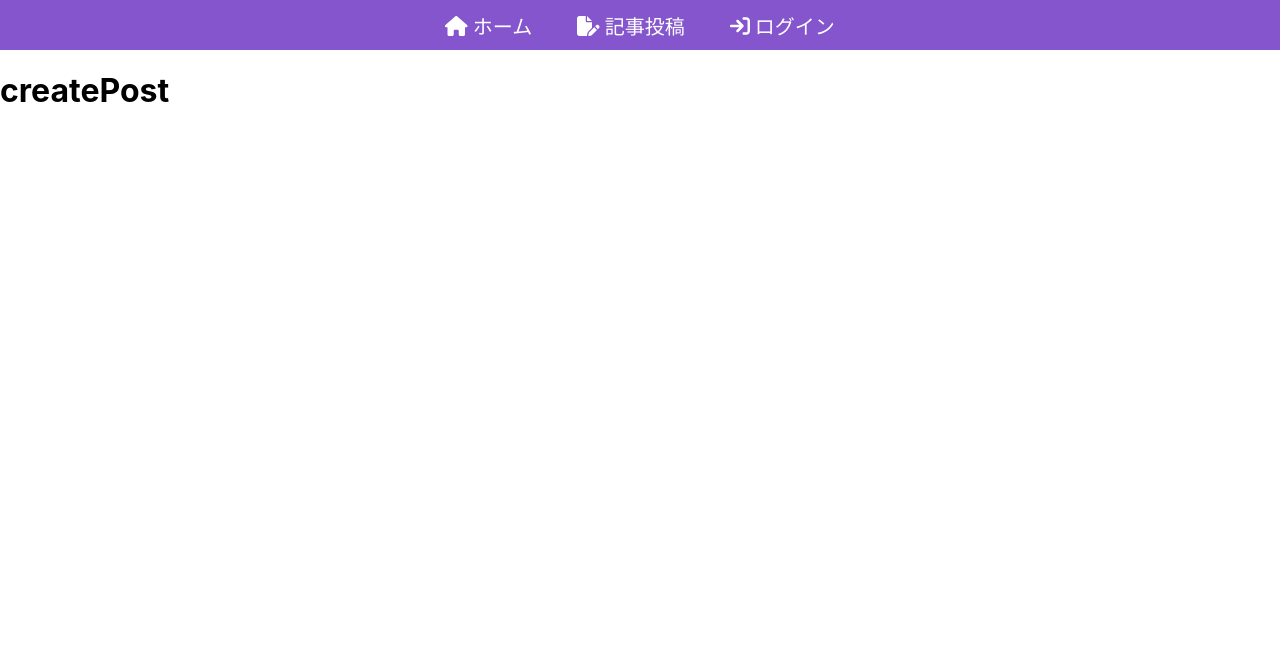
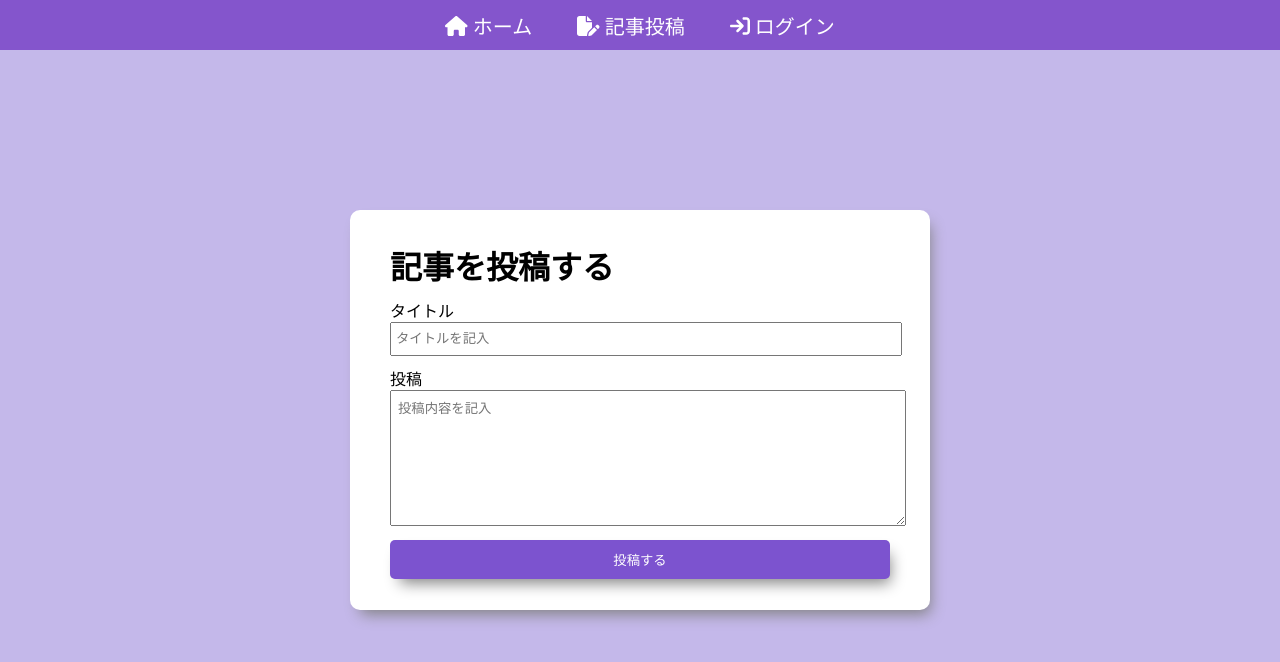
Before and after one commit to j19015/blog-with-react-and-firebase, a React (Create React App) app: page /createPost in a window 1280 px wide. Shown: the top 662 px of the page. Built offline with nearby package versions, Linux system fonts and the light colour scheme; no server answers.

Commit message:
feat 記事投稿ページを作成

```diff
--- /dev/null
+++ b/src/components/createPost.css
@@ -0,0 +1,54 @@
+.createPostPage {
+  display: flex;
+  align-items: center;
+  justify-content: center;
+  height: 90vh;
+}
+
+.postContainer {
+  background-color: white;
+  border-radius: 10px;
+  display: flex;
+  flex-direction: column;
+  justify-content: center;
+  height: 400px;
+  width: 500px;
+  gap: 10px;
+  padding: 0px 40px;
+  box-shadow: 5px 9px 15px -5px gray;
+}
+
+.postContainer h1 {
+  margin: 0;
+}
+
+.postContainer input {
+  width: 100%;
+  height: 30px;
+  outline: none;
+  padding: 0px 4px;
+}
+
+.postContainer textarea {
+  width: 100%;
+  height: 120px;
+  outline: none;
+  padding: 7px;
+}
+
+.postButton {
+  width: 100%;
+  padding: 10px 0;
+  background-color: rgb(124, 83, 207);
+  border: none;
+  color: white;
+  box-shadow: 5px 9px 15px -5px gray;
+  border-radius: 5px;
+  cursor: pointer;
+}
+
+.postButton:hover {
+  transform: translateY(5px);
+  box-shadow: none;
+  transition: all 0.3s;
+}
--- a/src/components/createPost.js
+++ b/src/components/createPost.js
@@ -1,7 +1,22 @@
+import './createPost.css';
+
 function CreatePost() {
   return (
-    <div>
-      <h1>createPost</h1>
+    <div className="createPostPage">
+      <div className="postContainer">
+        <h1>記事を投稿する</h1>
+        <div className="inputPost">
+          <div>タイトル</div>
+          <input type="text" placeholder="タイトルを記入" />
+        </div>
+        <div className="inputPost">
+          <div>投稿</div>
+          <textarea placeholder="投稿内容を記入" />
+        </div>
+        <button type="button" className="postButton">
+          投稿する
+        </button>
+      </div>
     </div>
   );
 }
--- a/src/index.css
+++ b/src/index.css
@@ -4,6 +4,7 @@
     'Cantarell', 'Fira Sans', 'Droid Sans', 'Helvetica Neue', sans-serif;
   -webkit-font-smoothing: antialiased;
   -moz-osx-font-smoothing: grayscale;
+  background-color: rgb(196, 184, 234);
 }
 
 code {
```
